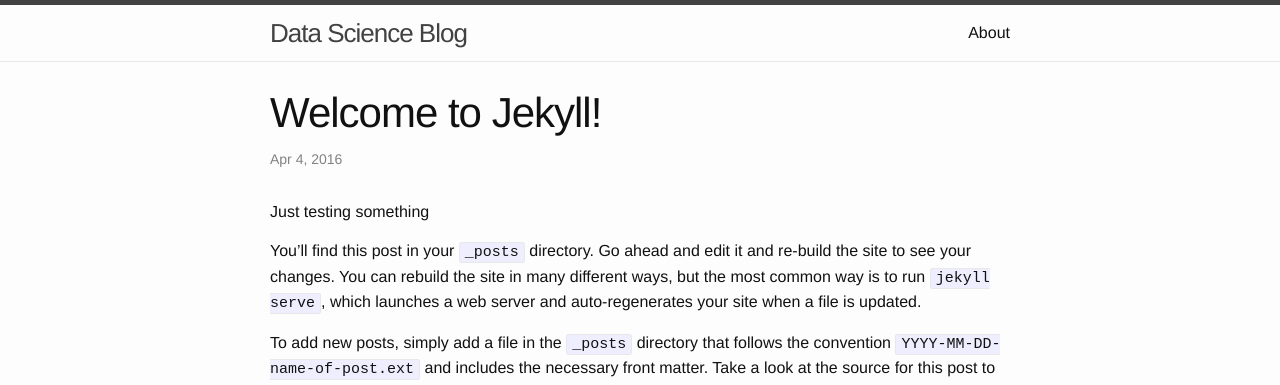
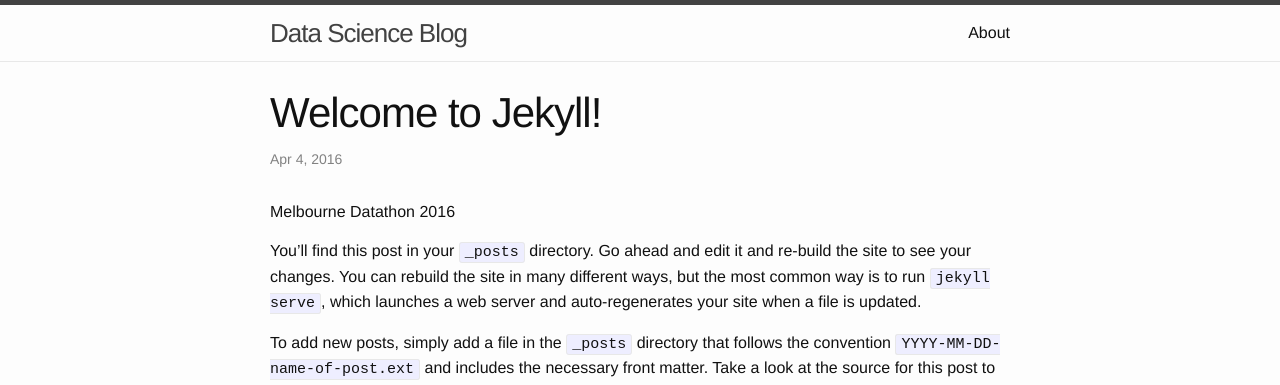
Before and after one commit to JaredChung/JaredChung.github.io, a Jekyll site: the page built from _posts/2016-04-04-welcome-to-jekyll.markdown, in a window 1280 px wide. Shown: the top 385 px of the page. Built offline with Jekyll 4.4.1, drawn with Linux system fonts in a browser that asks for light colours.

```diff
--- a/_posts/2016-04-04-welcome-to-jekyll.markdown
+++ b/_posts/2016-04-04-welcome-to-jekyll.markdown
@@ -4,7 +4,11 @@ title:  "Welcome to Jekyll!"
 date:   2016-04-04 16:23:02 +1000
 categories: jekyll update
 ---
-Just testing something
+
+Melbourne Datathon 2016
+
+
+
 
 You’ll find this post in your `_posts` directory. Go ahead and edit it and re-build the site to see your changes. You can rebuild the site in many different ways, but the most common way is to run `jekyll serve`, which launches a web server and auto-regenerates your site when a file is updated.
 
```
